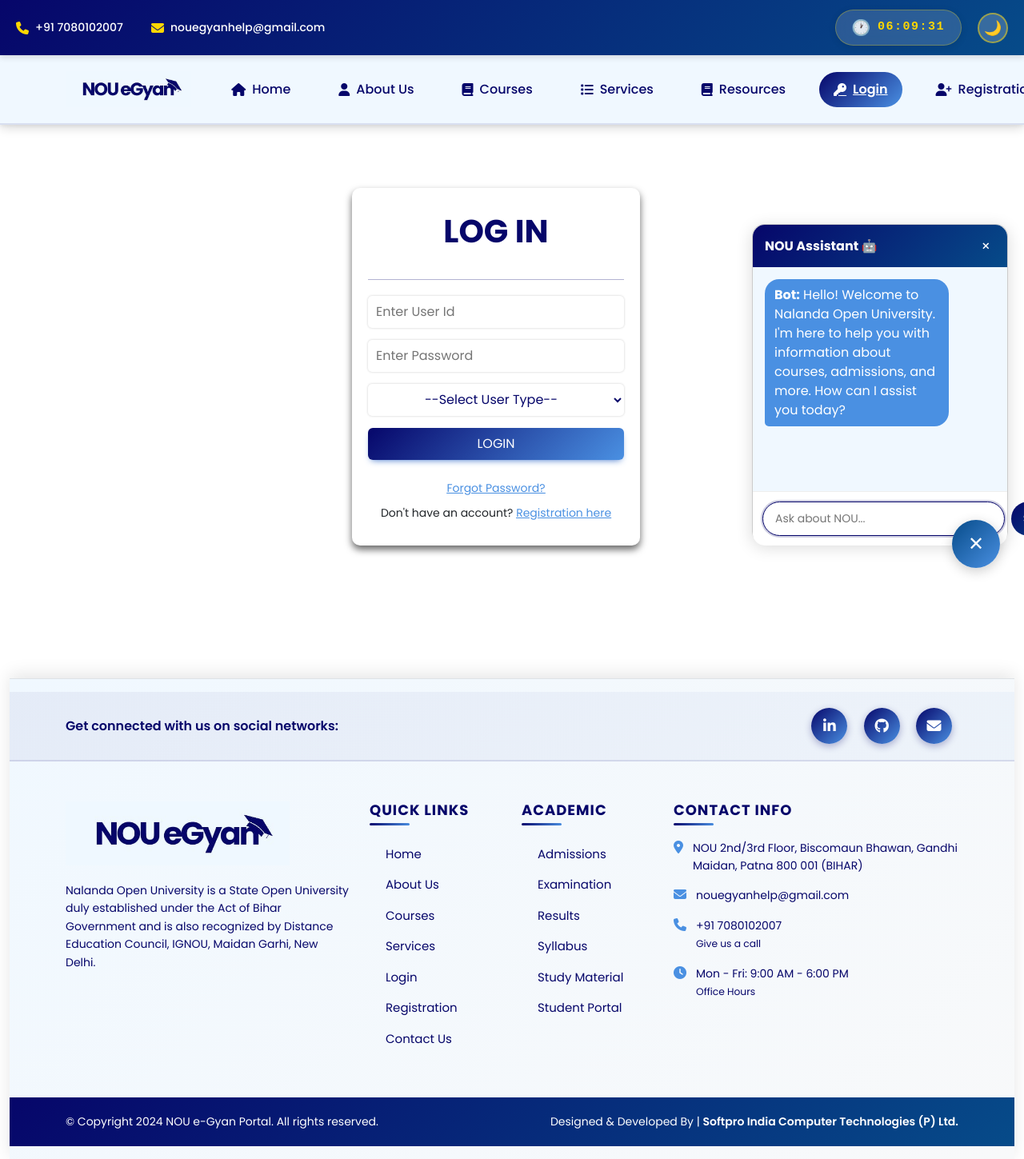
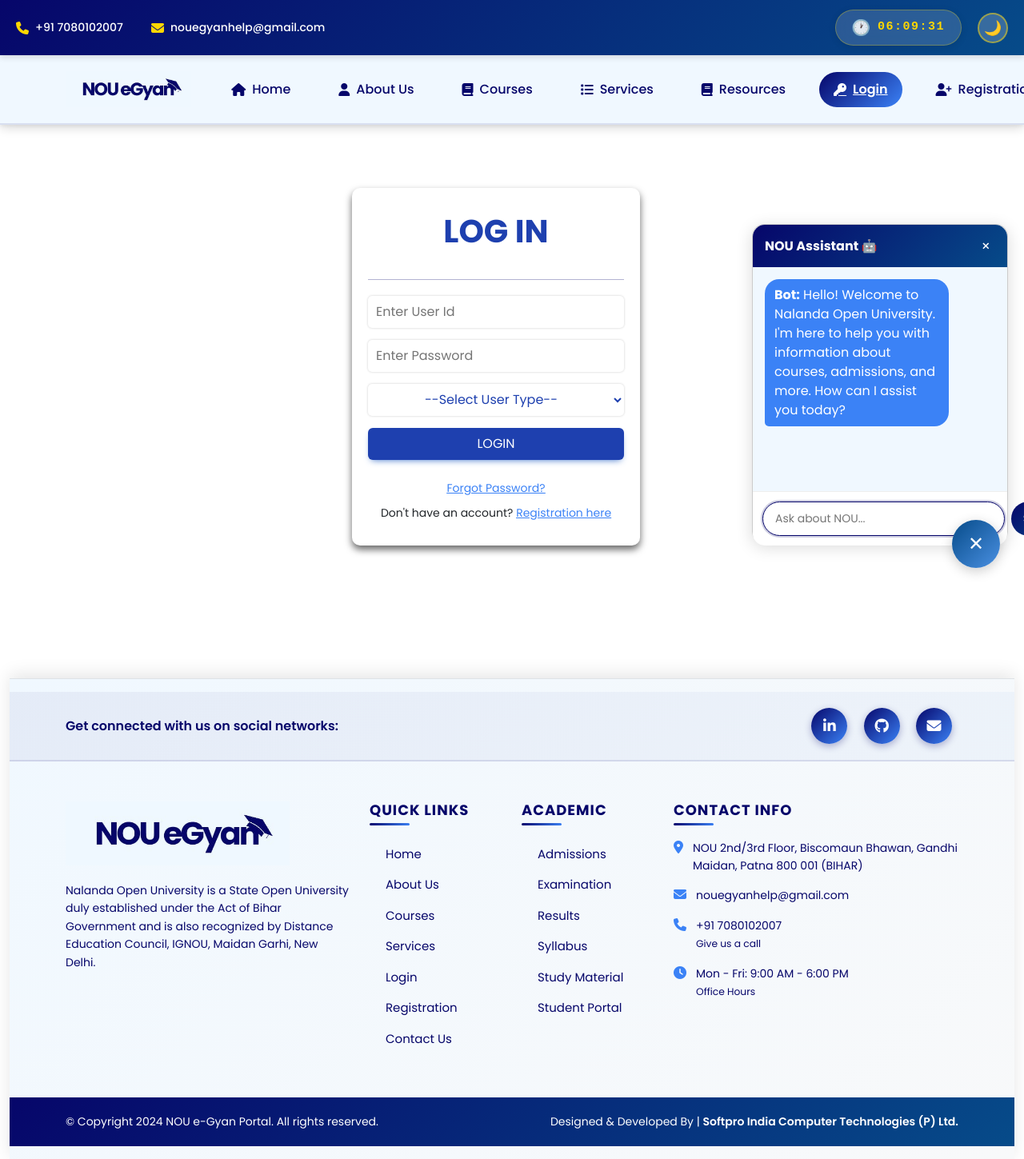
Before and after one commit to khushi2488/Learning-Management-System-Nalanda-Open-University-, a Django app: page /login/ in a window 1280 px wide. Shown: the whole page at 80% size. Run offline with Django 4.2, Linux system fonts and the light colour scheme; some libraries are stand-ins or nearby versions.

Commit message:
chnaged text color in login page

```diff
--- a/nouapp/templates/login.html
+++ b/nouapp/templates/login.html
@@ -2,6 +2,12 @@
 {% load static %}
 {% block body %}
 <!-- Start Of Login Form-->
+ <style>
+  :root{
+    --primary-color2: #1e40af;
+    --accent-color: #3b82f6;
+  }
+ </style>
 <div class="row mt-2">
   <div class="col-12 d-flex justify-content-center align-items-center" style="min-height: calc(100vh - 140px);">
     <script>
@@ -58,7 +64,7 @@
           text-align: center;
           width: 100%;
         ">
-          <b>LOG IN</b>
+          <b style="color: var(--primary-color2);">LOG IN</b>
         </h1>
 
         <hr style="width: 100%; border-color: var(--primary-color); opacity: 0.3; margin-bottom: 20px;" />
@@ -109,7 +115,7 @@
             margin-bottom: 15px;
             border: none;
             text-align: center;
-            color: var(--primary-color);
+            color: var(--primary-color2);
             padding: 6px 10px;
             background-color: var(--card-bg);
           "
@@ -126,10 +132,10 @@
             width: 100%;
             height: 40px;
             margin-bottom: 15px;
-            background: linear-gradient(135deg, var(--primary-color), var(--accent-color));
+            background: var(--primary-color2);
             border: none;
           "
-        >
+         onmouseover="this.style.backgroundColor='#1e40af'">
           Login
         </button>
        <p style="font-size: 14px; text-align: center; margin: 10px 0; color: var(--card-text);">
```
